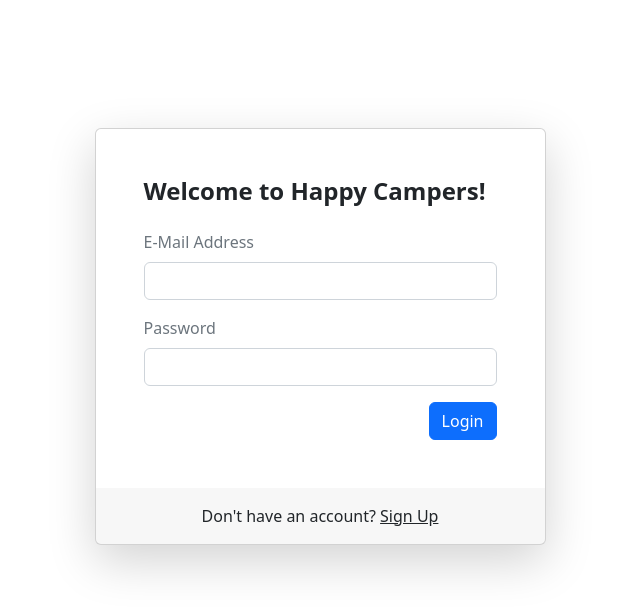
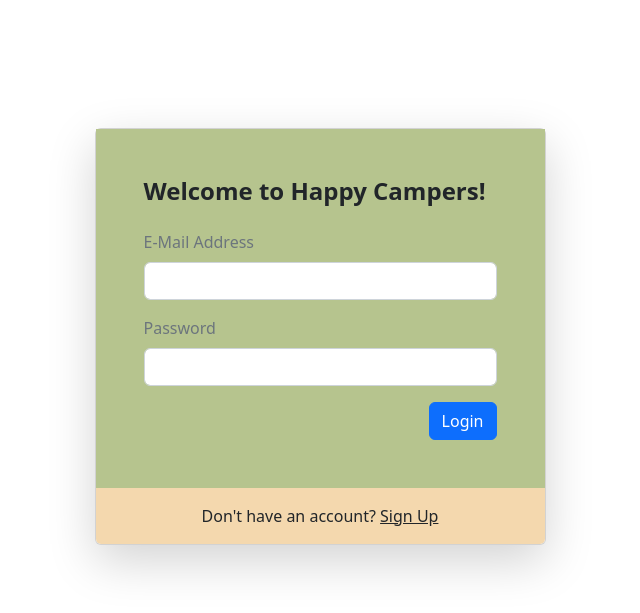
Before and after one commit to amaredia3/HappyCampers, a Django app: page / in a window 1280 px wide. Shown: the top 613 px of the page, without its empty margins (320-960 px from the left). Run offline with Django 4.2, Linux system fonts and the light colour scheme.

Commit message:
add color theme to login, signup, reservations

```diff
--- a/app/templates/login.html
+++ b/app/templates/login.html
@@ -1,13 +1,12 @@
 {% extends 'base.html' %}
 {% load static %}
-
 {% block content%}
-    <section class="h-100" style="padding-top: 10%;">
+    <section class="h-100" style="padding-top:10%;">
         <div class="container h-100">
             <div class="row justify-content-sm-center h-100">
                 <div class="col-xxl-4 col-xl-5 col-lg-5 col-md-7 col-sm-9">
                     <div class="card shadow-lg">
-                        <div class="card-body p-5">
+                        <div class="card-body p-5" style="background-color:#b6c48e">
                             <h1 class="fs-4 card-title fw-bold mb-4">Welcome to Happy Campers!</h1>
                             {% if error_message != '' %}
                                 <div class="alert alert-danger" role="alert">{{ error_message }}</div>
@@ -37,7 +36,7 @@
                                 </div>
                             </form>
                         </div>
-                        <div class="card-footer py-3 border-0">
+                        <div class="card-footer py-3 border-0" style="background-color:#f4d8ae;">
                             <div class="text-center">
                                 Don't have an account? <a href="signup" class="text-dark">Sign Up</a>
                             </div>
--- a/app/templates/reservations.html
+++ b/app/templates/reservations.html
@@ -8,7 +8,7 @@
         <div class="row justify-content-sm-center h-100">
         <div class="col-xxl-4 col-xl-5 col-lg-5 col-md-7 col-sm-9">
             <div class="card shadow-lg">
-            <div class="card-body p-5">
+            <div class="card-body p-5" style="background-color:#b6c48e">
                 <h1 class="fs-4 card-title fw-bold mb-4" id="national-park">{{ national_park }}</h1>
                 {% if error_message != '' %}
                 <div class="alert alert-danger" role="alert">{{ error_message }}</div>
@@ -44,7 +44,7 @@
                 <div>
                     {% if reservations %}
                         <p> Existing reservations: </p>
-                        <table class="table">
+                        <table class="table" style="background-color:#f4d8ae;">
                             <thead>
                                 <tr>
                                   <th scope="col">Start Date</th>
@@ -67,7 +67,7 @@
                     {% endif %}
                 </div>
             </div>
-            <div class="card-footer py-3 border-0">
+            <div class="card-footer py-3 border-0" style="background-color:#f4d8ae;">
                 <div class="text-center">
                     View other parks <a href="parks" class="text-dark"> here.</a>
                 </div>
--- a/app/templates/signup.html
+++ b/app/templates/signup.html
@@ -7,7 +7,7 @@
       <div class="row justify-content-sm-center h-100">
         <div class="col-xxl-4 col-xl-5 col-lg-5 col-md-7 col-sm-9">
           <div class="card shadow-lg">
-            <div class="card-body p-5">
+            <div class="card-body p-5" style="background-color:#b6c48e">
               <h1 class="fs-4 card-title fw-bold mb-4">Welcome to Happy Campers!</h1>
               {% if error_message != '' %}
                 <div class="alert alert-danger" role="alert">{{ error_message }}</div>
@@ -45,7 +45,7 @@
                 </div>
               </form>
             </div>
-            <div class="card-footer py-3 border-0">
+            <div class="card-footer py-3 border-0" style="background-color:#f4d8ae;">
               <div class="text-center">
                 Already have an account? <a href="/" class="text-dark">Log In</a>
               </div>
```
